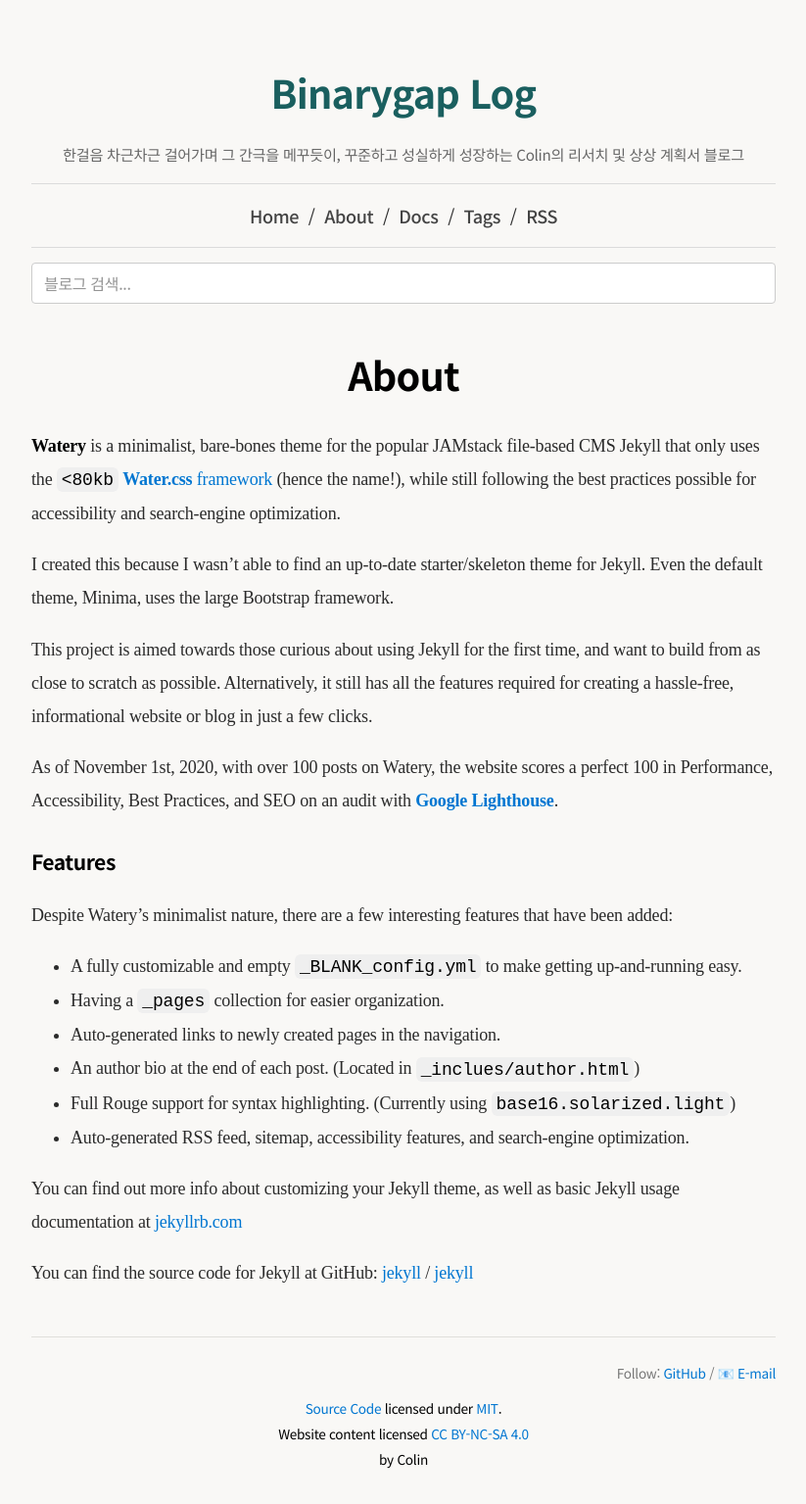
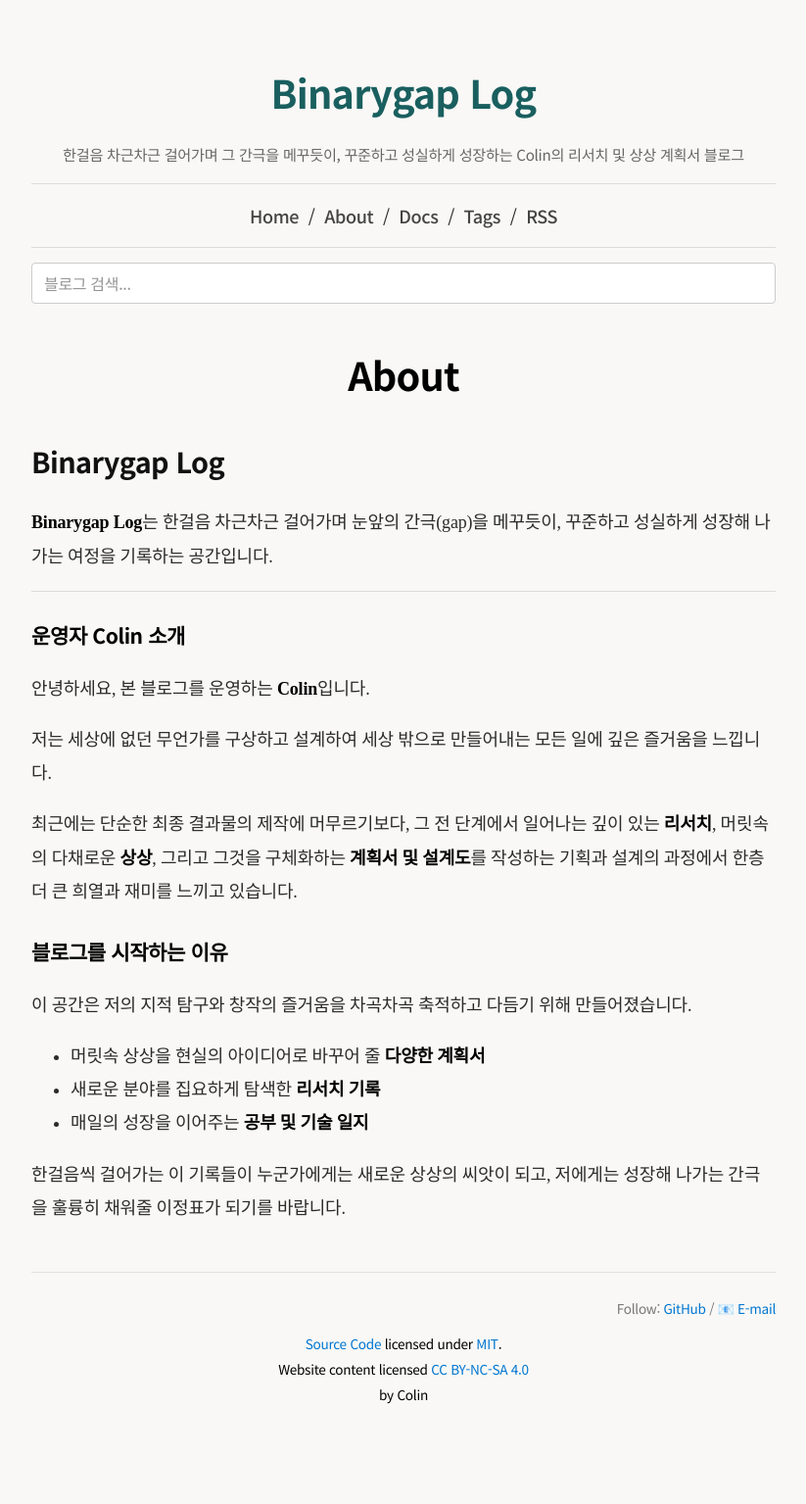
Before and after one commit to Sunggu/sunggu.github.com, a Jekyll site: the page built from _pages/about.markdown, in a window 1280 px wide. Shown: the whole page at 98% size, without its empty margins (228-1051 px from the left). Built offline with Jekyll 4.4.1, drawn with Linux system fonts in a browser that asks for light colours; comment, search, counter and statistics services are not loaded; after the commit the page ends 1468 px from its top, so only the background shows below that.

Commit message:
Update About page for Colin and remove profile photo placeholder

```diff
--- a/_includes/author.html
+++ b/_includes/author.html
@@ -2,7 +2,6 @@
     <h3>About
         <span class="p-name">{{site.author}}</span>
     </h3>
-    <img class="u-photo" src="{{ site.author_pic }}" alt="Photo of {{site.author}}"/>
     <p class="p-note">{{ site.author_bio }}</p>
     <a href="{{site.url}}" class="u-url u-uid" hidden></a>
 </div>
--- a/_pages/about.markdown
+++ b/_pages/about.markdown
@@ -4,29 +4,26 @@ title: About
 permalink: /about/
 ---
 
-**Watery** is a minimalist, bare-bones theme for the popular JAMstack file-based CMS Jekyll that only uses the `<80kb` [**Water.css** framework](https://github.com/kognise/water.css) (hence the name!), while still following the best practices possible for accessibility and search-engine optimization.
+## Binarygap Log
 
-I created this because I wasn't able to find an up-to-date starter/skeleton theme for Jekyll. Even the default theme, Minima, uses the large Bootstrap framework.
+**Binarygap Log**는 한걸음 차근차근 걸어가며 눈앞의 간극(gap)을 메꾸듯이, 꾸준하고 성실하게 성장해 나가는 여정을 기록하는 공간입니다.
 
-This project is aimed towards those curious about using Jekyll for the first time, and want to build from as close to scratch as possible. Alternatively, it still has all the features required for creating a hassle-free, informational website or blog in just a few clicks.
+---
 
-As of November 1st, 2020, with over 100 posts on Watery, the website scores a perfect 100 in Performance, Accessibility, Best Practices, and SEO on an audit with [**Google Lighthouse**](https://developers.google.com/web/tools/lighthouse).
+### 운영자 Colin 소개
 
-### Features
+안녕하세요, 본 블로그를 운영하는 **Colin**입니다.
 
-Despite Watery's minimalist nature, there are a few interesting features that have been added:
+저는 세상에 없던 무언가를 구상하고 설계하여 세상 밖으로 만들어내는 모든 일에 깊은 즐거움을 느낍니다.
 
-- A fully customizable and empty `_BLANK_config.yml` to make getting up-and-running easy.
-- Having a `_pages` collection for easier organization.
-- Auto-generated links to newly created pages in the navigation.
-- An author bio at the end of each post. (Located in `_inclues/author.html`)
-- Full Rouge support for syntax highlighting. (Currently using `base16.solarized.light`)
-- Auto-generated RSS feed, sitemap, accessibility features, and search-engine optimization.
+최근에는 단순한 최종 결과물의 제작에 머무르기보다, 그 전 단계에서 일어나는 깊이 있는 **리서치**, 머릿속의 다채로운 **상상**, 그리고 그것을 구체화하는 **계획서 및 설계도**를 작성하는 기획과 설계의 과정에서 한층 더 큰 희열과 재미를 느끼고 있습니다.
 
-You can find out more info about customizing your Jekyll theme, as well as basic Jekyll usage documentation at [jekyllrb.com](https://jekyllrb.com/)
+### 블로그를 시작하는 이유
 
-You can find the source code for Jekyll at GitHub:
-[jekyll][jekyll-organization] /
-[jekyll](https://github.com/jekyll/jekyll)
+이 공간은 저의 지적 탐구와 창작의 즐거움을 차곡차곡 축적하고 다듬기 위해 만들어졌습니다.
 
-[jekyll-organization]: https://github.com/jekyll
+- 머릿속 상상을 현실의 아이디어로 바꾸어 줄 **다양한 계획서**
+- 새로운 분야를 집요하게 탐색한 **리서치 기록**
+- 매일의 성장을 이어주는 **공부 및 기술 일지**
+
+한걸음씩 걸어가는 이 기록들이 누군가에게는 새로운 상상의 씨앗이 되고, 저에게는 성장해 나가는 간극을 훌륭히 채워줄 이정표가 되기를 바랍니다.
```
